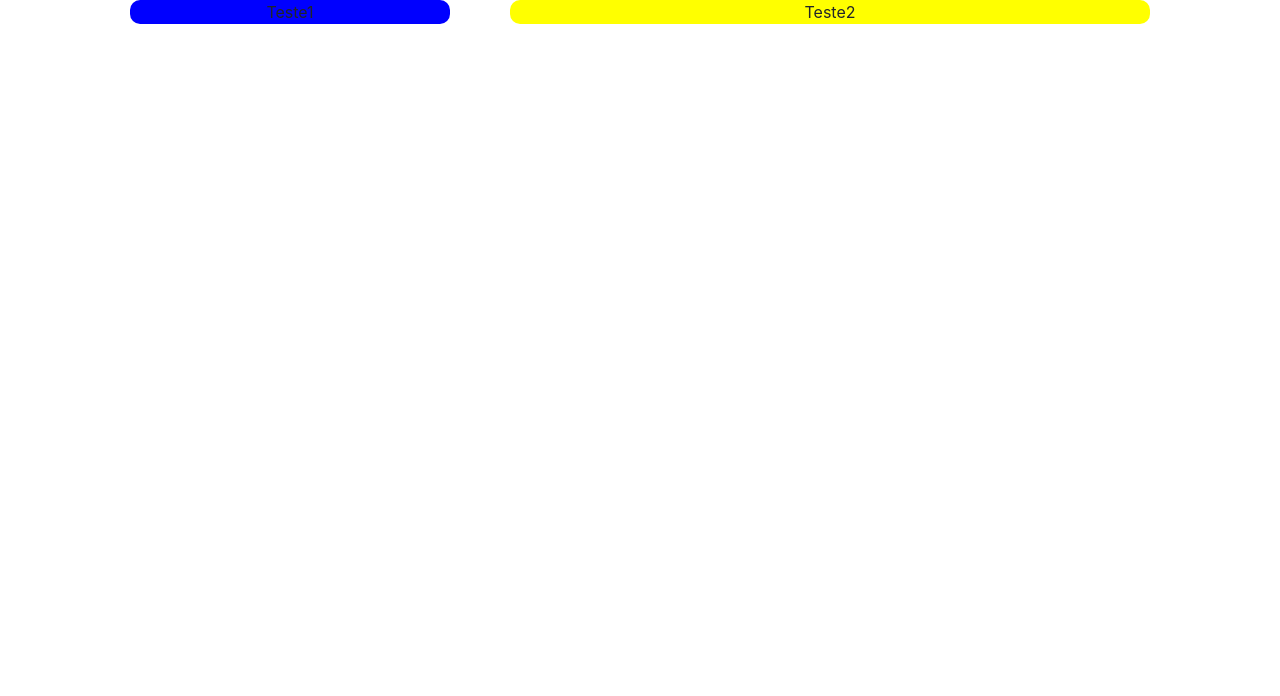
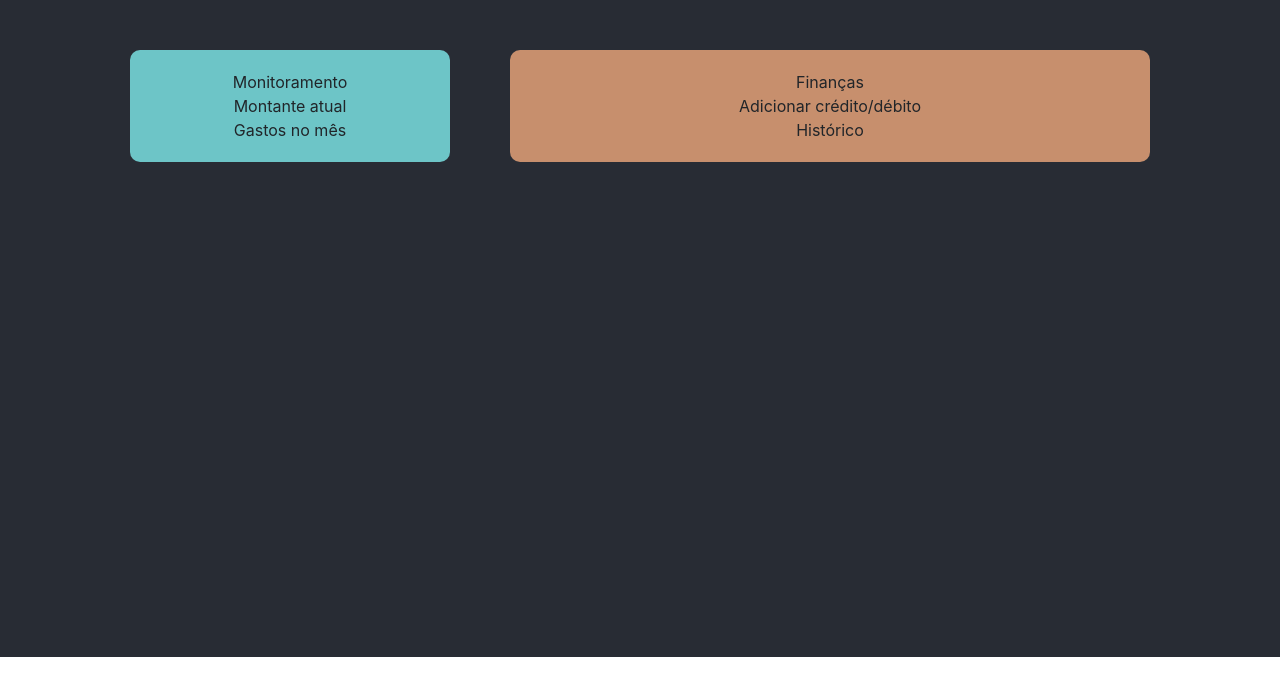
Before and after one commit to laisrhianne/finances-app, a React (Create React App) app: page / in a window 1280 px wide. Shown: the top 696 px of the page. Built offline with nearby package versions, Linux system fonts and the light colour scheme.

Commit message:
style added

```diff
--- a/src/App.js
+++ b/src/App.js
@@ -5,11 +5,27 @@ import { Container, Col, Row } from 'reactstrap';
 function App() {
   return (
     <div className='App'>
-      <Container className='themed-container' fluid={true} style={styles.container}>
+      <Container
+        className='themed-container'
+        fluid={true}
+        style={styles.container}
+      >
         <Row>
-          <Col sm='3' style={styles.monitoramento}>Teste1</Col>
-          <Col sm='6' style={styles.main}>Teste2</Col>
-          {/* <Col sm='2' style={styles.monitoramento}>Teste3</Col> */}
+          <Col sm='3' style={styles.monitoramento}>
+            Monitoramento
+            <br />
+            Montante atual
+            <br />
+            Gastos no mês
+            <br />
+          </Col>
+          <Col sm='6' style={styles.main}>
+            Finanças
+            <br />
+            Adicionar crédito/débito
+            <br />
+            Histórico
+          </Col>
         </Row>
       </Container>
     </div>
@@ -18,21 +34,33 @@ function App() {
 
 const styles = {
   container: {
+    backgroundColor: '#282c34',
     alignItems: 'center',
-    justifyContent: 'center'
+    justifyContent: 'center',
+    height: 657,
   },
   monitoramento: {
-    backgroundColor: 'blue',
+    backgroundColor: '#6DC5C7',
+    justifyContent: 'center',
+    alignItems: 'center',
     marginRight: 30,
     marginLeft: 'auto',
+    marginTop: 50,
+    marginBottom: 50,
+    paddingTop: 20,
+    paddingBottom: 20,
     borderRadius: 10,
   },
   main: {
-    backgroundColor: 'yellow',
+    backgroundColor: '#C78F6D',
     marginRight: 'auto',
     marginLeft: 30,
+    marginTop: 50,
+    marginBottom: 50,
+    paddingTop: 20,
+    paddingBottom: 20,
     borderRadius: 10,
-  }
-}
+  },
+};
 
 export default App;
```
